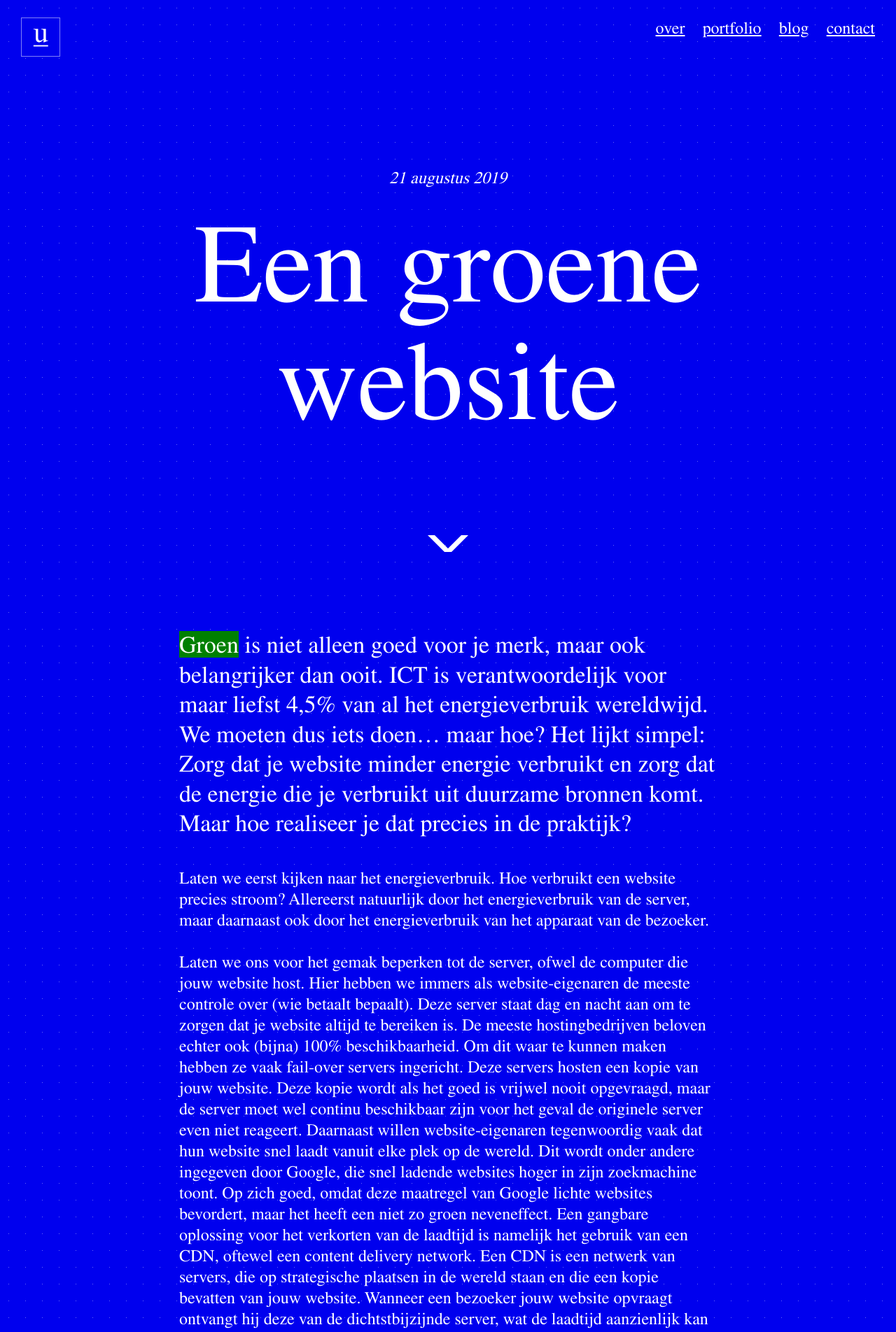
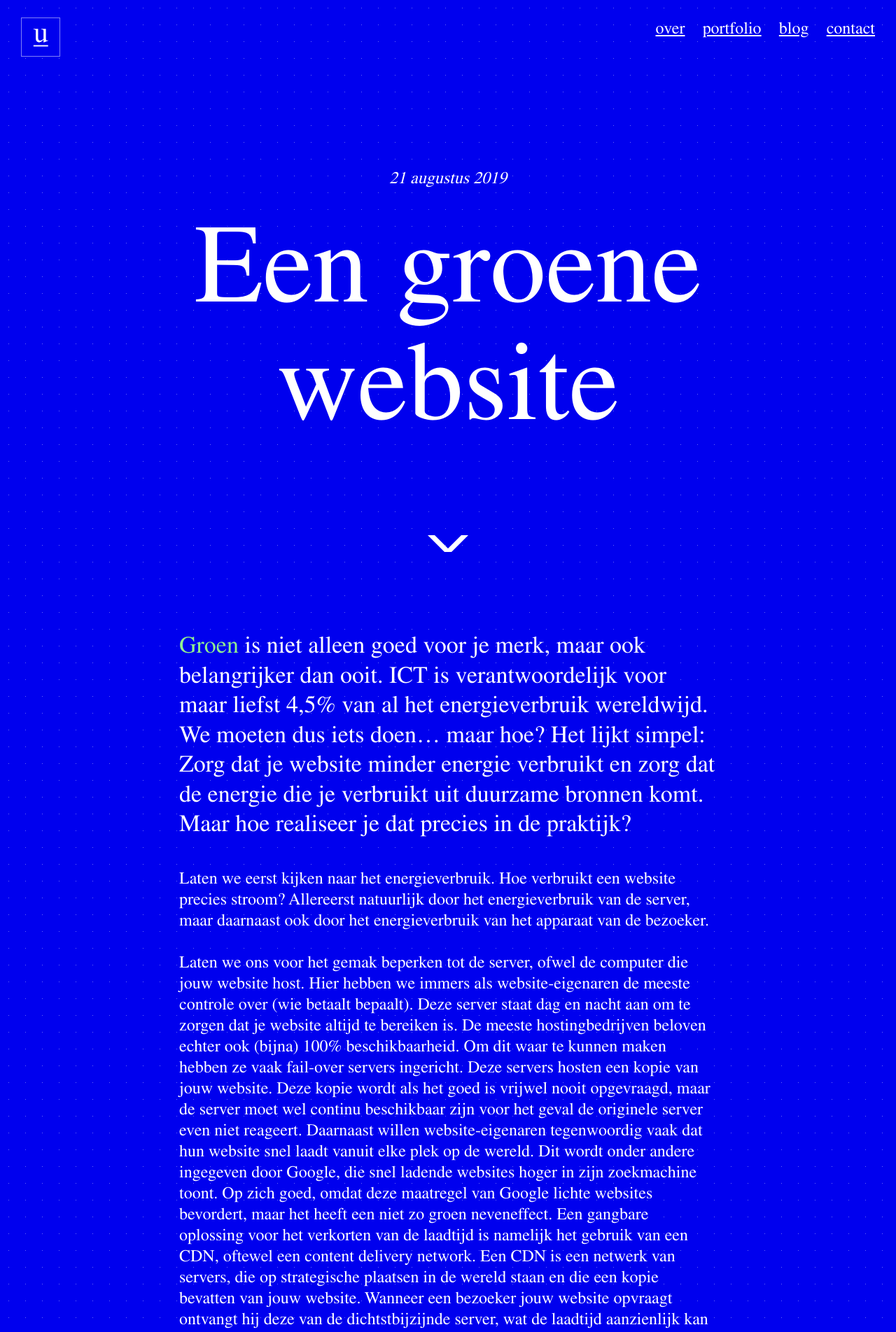
Before and after one commit to jhvanderschee/usecuewebsitenl, a Jekyll site: the page built from _posts/2019-08-21-een-groene-website.md, in a window 1280 px wide. Shown: the top 1904 px of the page at 70% size. Built offline with Jekyll 4.4.1, drawn with Linux system fonts in a browser that asks for light colours.

Commit message:
Update 2019-08-21-een-groene-website.md

```diff
--- a/_posts/2019-08-21-een-groene-website.md
+++ b/_posts/2019-08-21-een-groene-website.md
@@ -2,7 +2,7 @@
 title: Een groene website
 ---
 
-<span style="background: green;">Groen</span> is niet alleen goed voor je merk, maar ook belangrijker dan ooit. ICT is verantwoordelijk voor maar liefst 4,5% van al het energieverbruik wereldwijd. We moeten dus iets doen... maar hoe? Het lijkt simpel: Zorg dat je website minder energie verbruikt en zorg dat de energie die je verbruikt uit duurzame bronnen komt. Maar hoe realiseer je dat precies in de praktijk?
+<span style="color: lightgreen;">Groen</span> is niet alleen goed voor je merk, maar ook belangrijker dan ooit. ICT is verantwoordelijk voor maar liefst 4,5% van al het energieverbruik wereldwijd. We moeten dus iets doen... maar hoe? Het lijkt simpel: Zorg dat je website minder energie verbruikt en zorg dat de energie die je verbruikt uit duurzame bronnen komt. Maar hoe realiseer je dat precies in de praktijk?
 
 Laten we eerst kijken naar het energieverbruik. Hoe verbruikt een website precies stroom? Allereerst natuurlijk door het energieverbruik van de server, maar daarnaast ook door het energieverbruik van het apparaat van de bezoeker.
 
```
